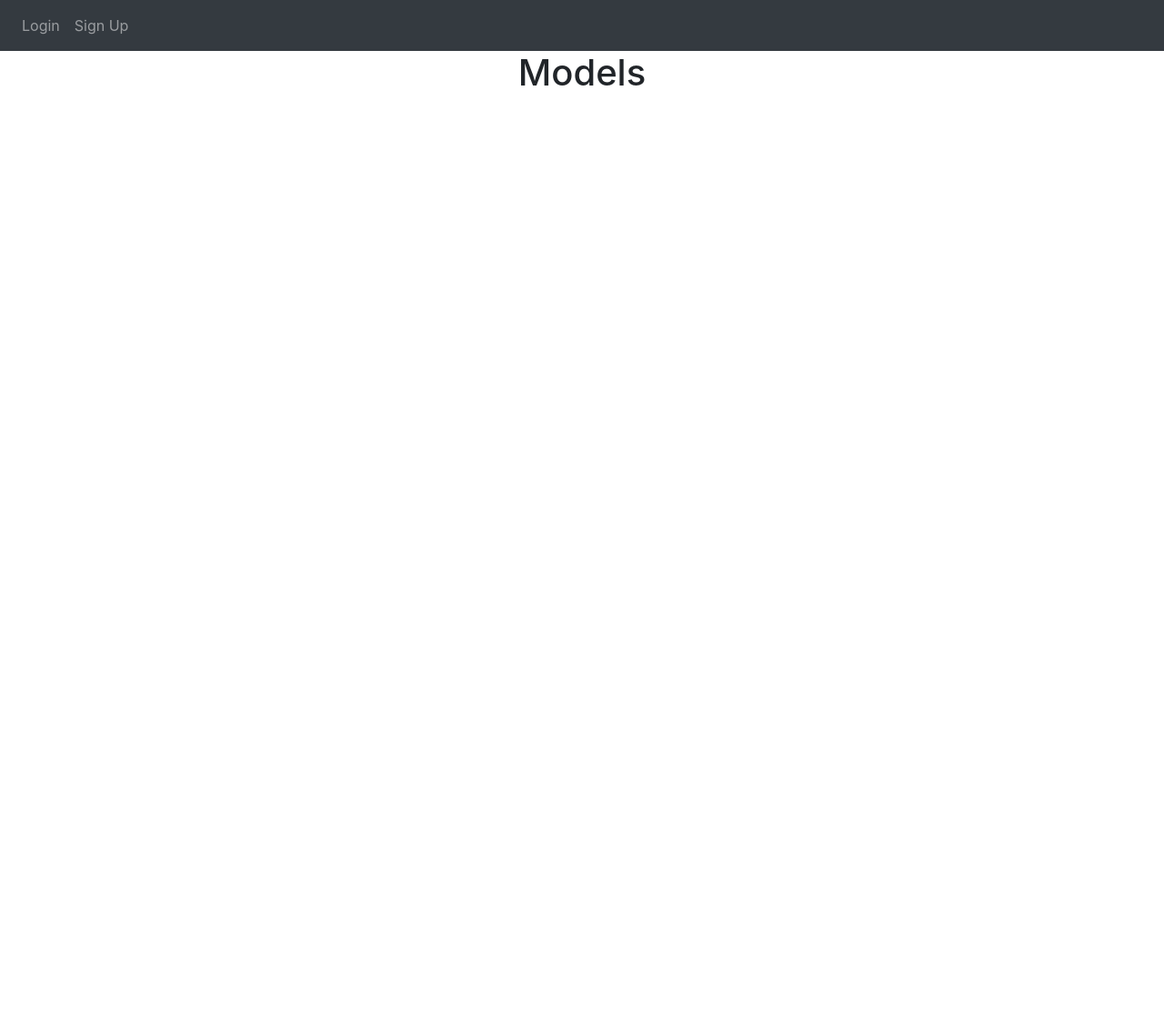
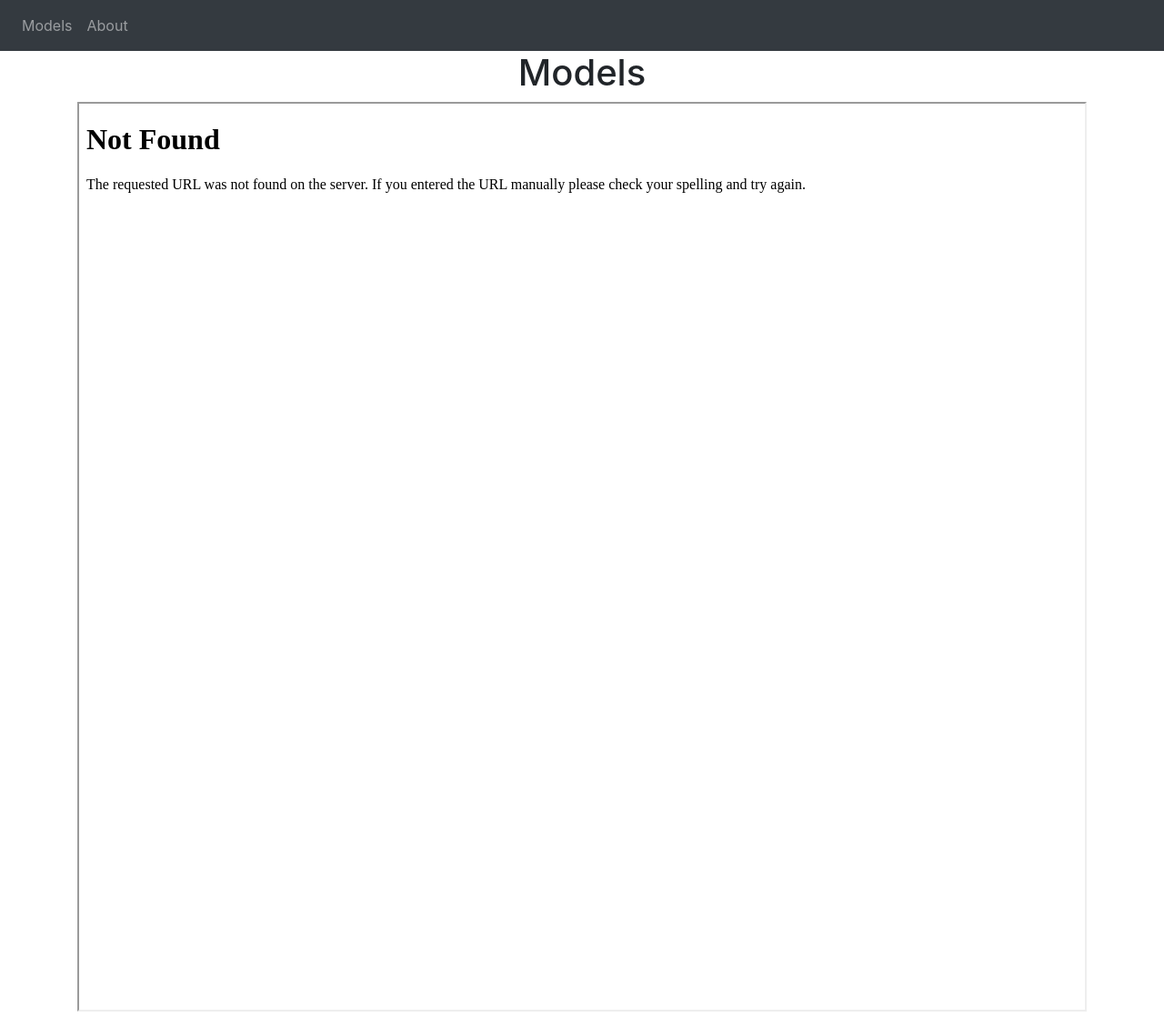
Before and after one commit to SAT-7/sat, a Flask app: page / in a window 1280 px wide. Shown: the whole page at 91% size. Before the commit the page ends 94 px from the top, so only its background shows below. Run offline with Flask 2, Linux system fonts and the light colour scheme; some libraries are stand-ins or nearby versions.

Commit message:
updated with new pages and a little styling to accomodate the models, also updated menu

```diff
--- a/website/static/css/main.css
+++ b/website/static/css/main.css
@@ -1,7 +1,4 @@
 .model iframe {
-    position:absolute;
-    top:0;
-    left:0;
-    width:100%;
-    height:100%;
+    position:relative;
+    height:1000px;
 }
--- a/website/templates/base.html
+++ b/website/templates/base.html
@@ -14,6 +14,7 @@
       href="https://stackpath.bootstrapcdn.com/font-awesome/4.7.0/css/font-awesome.min.css"
       crossorigin="anonymous"
     />
+    <link rel="stylesheet" href="{{ url_for('static', filename='css/main.css') }}">
 
     <title>{% block title %}Home{% endblock %}</title>
   </head>
@@ -29,8 +30,8 @@
       </button>
       <div class="collapse navbar-collapse" id="navbar">
         <div class="navbar-nav">
-          <a class="nav-item nav-link" id="login" href="/login">Login</a>
-          <a class="nav-item nav-link" id="signUp" href="/sign-up">Sign Up</a>
+          <a class="nav-item nav-link" id="models" href="/models">Models</a>
+          <a class="nav-item nav-link" id="about" href="/about">About</a>
         </div>
       </div>
     </nav>
@@ -60,9 +61,9 @@
       crossorigin="anonymous"
     ></script>
 
-    <script
+    <!--<script
       type="text/javascript"
       src="{{ url_for('static', filename='index.js') }}"
-    ></script>
+    ></script>-->
   </body>
 </html>
--- a/website/templates/home.html
+++ /dev/null
@@ -1,4 +0,0 @@
-{% extends "base.html" %} {% block title %}Home{% endblock %} {% block content
-%}
-<h1 align="center">Models</h1>
-{% endblock %}
--- /dev/null
+++ b/website/templates/models.html
@@ -0,0 +1,8 @@
+{% extends "base.html" %} {% block title %}Models{% endblock %} {% block content
+%}
+<h1 align="center">Models</h1>
+<div class="model">
+    <iframe src="{{ url_for('static', filename='models/osdcCoOp.html') }}" title="Example Model" width="100%" height="100%"></iframe>
+</div>
+
+{% endblock %}
--- a/website/views.py
+++ b/website/views.py
@@ -3,7 +3,15 @@ import json
 
 views = Blueprint('views', __name__)
 
+@views.route('/')
+def home():
+    return render_template("models.html")
 
-@views.route('/', methods=['GET', 'POST'])
-def home():
-    return render_template("home.html")
+@views.route('/models')
+def models():
+    return render_template("models.html")
+
+
+@views.route('/about')
+def about():
+    return render_template("about.html")
```
Also changed, not shown: website/templates/about.html (added, +7 -0 lines), website/templates/login.html (deleted, +0 -28 lines), website/templates/sign_up.html (deleted, +0 -48 lines).
